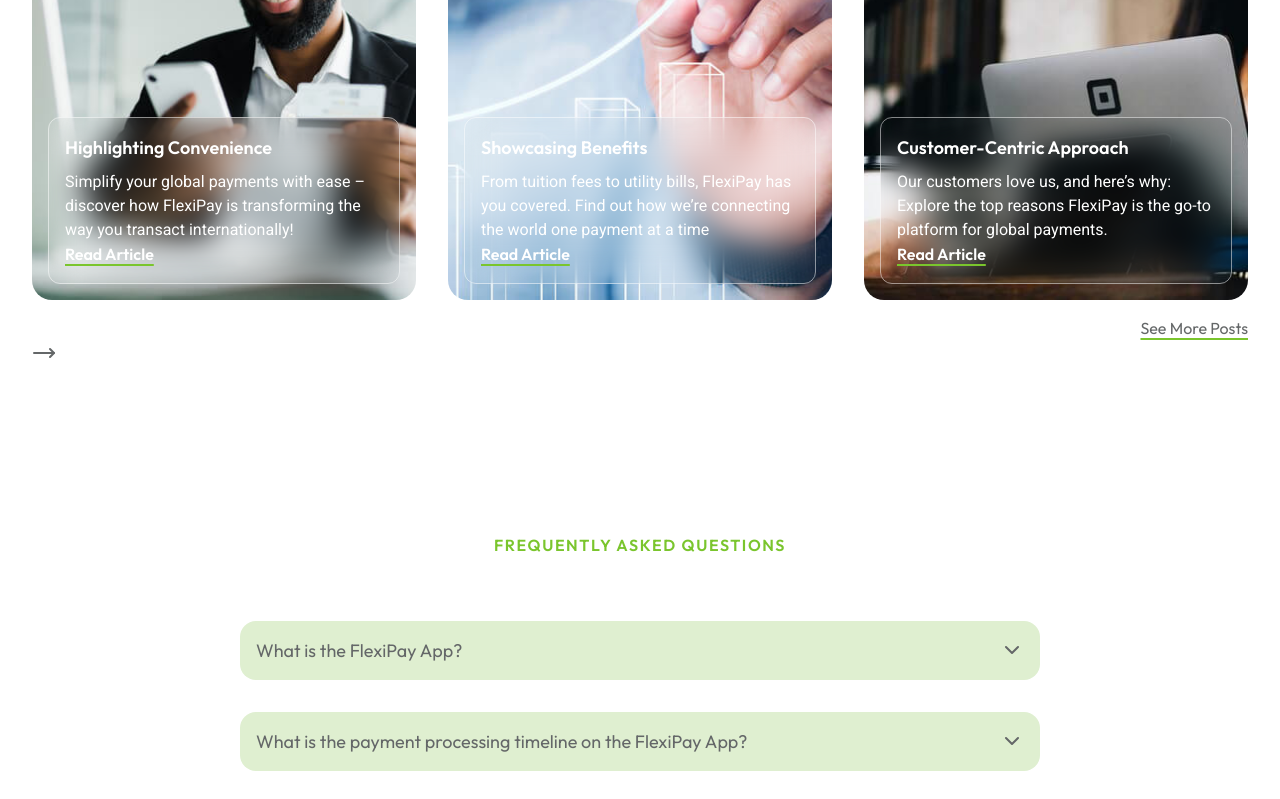
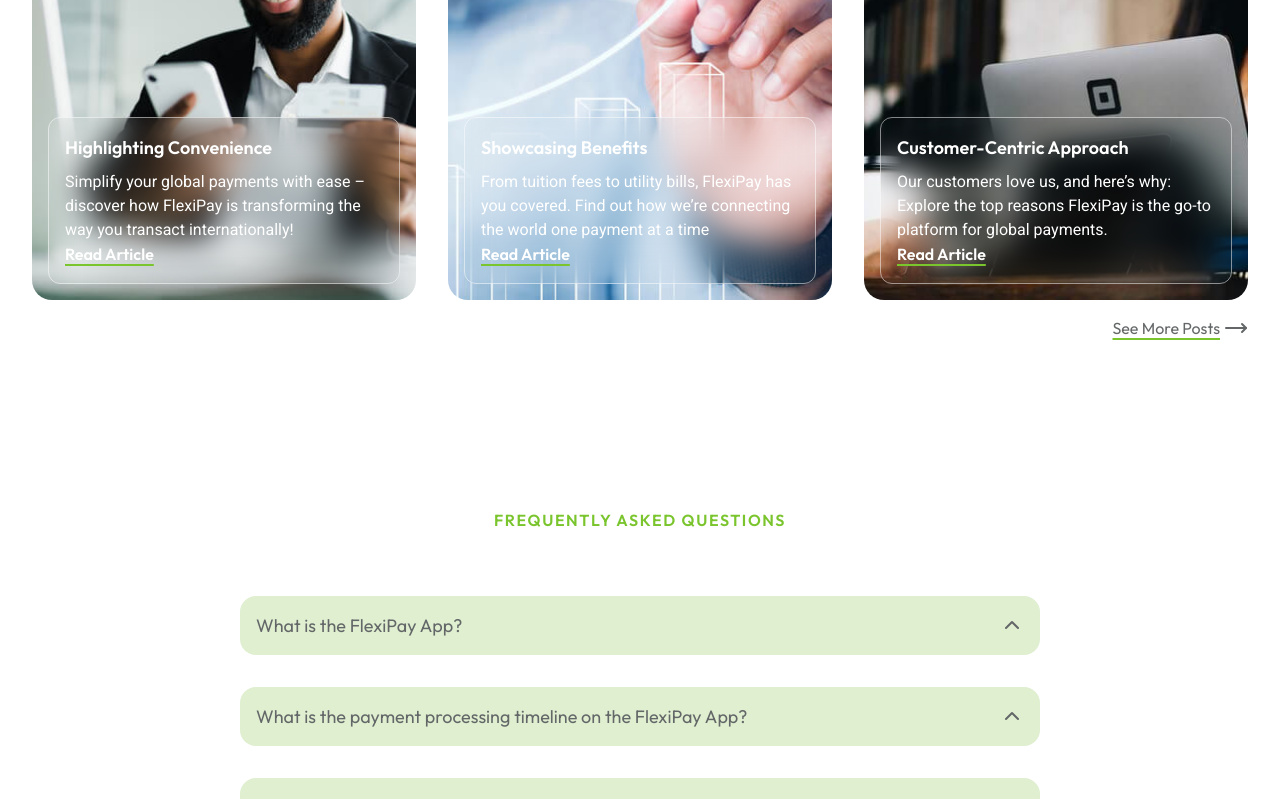
Before and after one commit to Nexoria-Studio/flexpay, a Next.js app: page / in a window 1280 px wide. Shown: the part 4839-5638 px from the top of the page. Built offline with nearby package versions, Linux system fonts and the light colour scheme.

Commit message:
faqs works

```diff
--- a/app/globals.css
+++ b/app/globals.css
@@ -27,6 +27,7 @@
   color: var(--foreground);
   background: var(--background);
   font-family: var(--font-roboto), Arial, Helvetica, sans-serif;
+  scroll-behavior: smooth;
 }
 
 h1,
@@ -67,3 +68,12 @@
     rgba(255, 255, 255, 0) 100%
   );
 }
+
+.rotate-0 {
+  transform: rotate(0deg);
+  transition: transform 0.3s ease;
+}
+.rotate-180 {
+  transform: rotate(180deg);
+  transition: transform 0.3s ease;
+}
--- a/components/layout/blog-post.tsx
+++ b/components/layout/blog-post.tsx
@@ -43,7 +43,7 @@
 
 export default function Posts() {
   return (
-    <section className="mb-6">
+    <section className="mb-6" id="blog">
       <SectionTitle className="text-primary text-center my-16">
         Blog posts
       </SectionTitle>
@@ -57,12 +57,12 @@
           />
         ))}
       </div>
-      <div className="py-4 text-right">
-        <Link
-          href={"/"}
-          className="font-outfit underline decoration-primary decoration-2 underline-offset-4 capitalize text-text"
-        >
-          See More Posts <MoveRight />
+
+      <div className="py-4 flex justify-end">
+        <Link href={"/"} className="font-outfit capitalize text-text">
+          <span className="flex gap-1 underline decoration-primary decoration-2 underline-offset-4 ">
+            See More Posts <MoveRight />
+          </span>
         </Link>
       </div>
     </section>
--- a/components/layout/faqs.tsx
+++ b/components/layout/faqs.tsx
@@ -3,6 +3,7 @@
 import { SectionTitle } from "../ui/text";
 import Link from "next/link";
 import { ChevronDown, ChevronUp, MoveRight } from "lucide-react";
+import { Chevron } from "../svg";
 
 type faq = { id: number; question: string; answer: string };
 
@@ -25,7 +26,7 @@
 export default function FAQs() {
   const [current, setCurrent] = useState<null | number>(null);
   return (
-    <section>
+    <section className="mb-6" id="faqs">
       <SectionTitle className="text-primary text-center my-16">
         Frequently Asked Questions
       </SectionTitle>
@@ -39,9 +40,15 @@
               <h3 className="text-[18px] font-outfit">{question}</h3>
               <span
                 className="cursor-pointer transition"
-                onClick={() => setCurrent(id)}
+                onClick={() =>
+                  current === id ? setCurrent(null) : setCurrent(id)
+                }
               >
-                {current == id ? <ChevronUp /> : <ChevronDown />}
+                <ChevronDown
+                  className={`h-6 w-6 ${
+                    current === id ? "rotate-0" : "rotate-180"
+                  }`}
+                />
               </span>
             </div>
             <p
--- a/components/layout/nav.tsx
+++ b/components/layout/nav.tsx
@@ -14,9 +14,9 @@
 const links: LinkProps[] = [
   { name: "Home", link: "/" },
   { name: "About Us", link: "/about" },
-  { name: "Services", link: "/services" },
-  { name: "Blog", link: "/blog" },
-  { name: "FAQ", link: "/faq" },
+  { name: "Services", link: "/#services" },
+  { name: "Blog", link: "/#blog" },
+  { name: "FAQ", link: "/#faqs" },
   { name: "Contact", link: "/contact" },
 ];
 
--- a/components/layout/services.tsx
+++ b/components/layout/services.tsx
@@ -36,7 +36,7 @@
 
 export default function Services() {
   return (
-    <section className="mb-6">
+    <section className="mb-6" id="services">
       <SectionTitle className="text-primary text-center my-16">
         Our services
       </SectionTitle>
--- /dev/null
+++ b/components/svg/chevron.tsx
@@ -0,0 +1,21 @@
+interface ChevronProps {
+  isRotated: boolean;
+}
+const Chevron = ({ isRotated }: ChevronProps) => (
+  <svg
+    className={`transition-transform duration-300 ${
+      isRotated ? "rotate-180" : "rotate-0"
+    }`}
+    xmlns="http://www.w3.org/2000/svg"
+    viewBox="0 0 24 24"
+    fill="none"
+    stroke="currentColor"
+    strokeWidth="2"
+    strokeLinecap="round"
+    strokeLinejoin="round"
+  >
+    <polyline points="6 9 12 15 18 9"></polyline>
+  </svg>
+);
+
+export default Chevron;
--- a/components/svg/index.ts
+++ b/components/svg/index.ts
@@ -15,9 +15,11 @@
 import Tiktok from "./tiktok";
 import Youtube from "./youtube";
 import TechStarsGray from "./techstars-gray";
+import Chevron from "./chevron";
 
 export {
   Connect,
+  Chevron,
   GlobeConnection,
   IphoneMockup,
   Secure,
```
